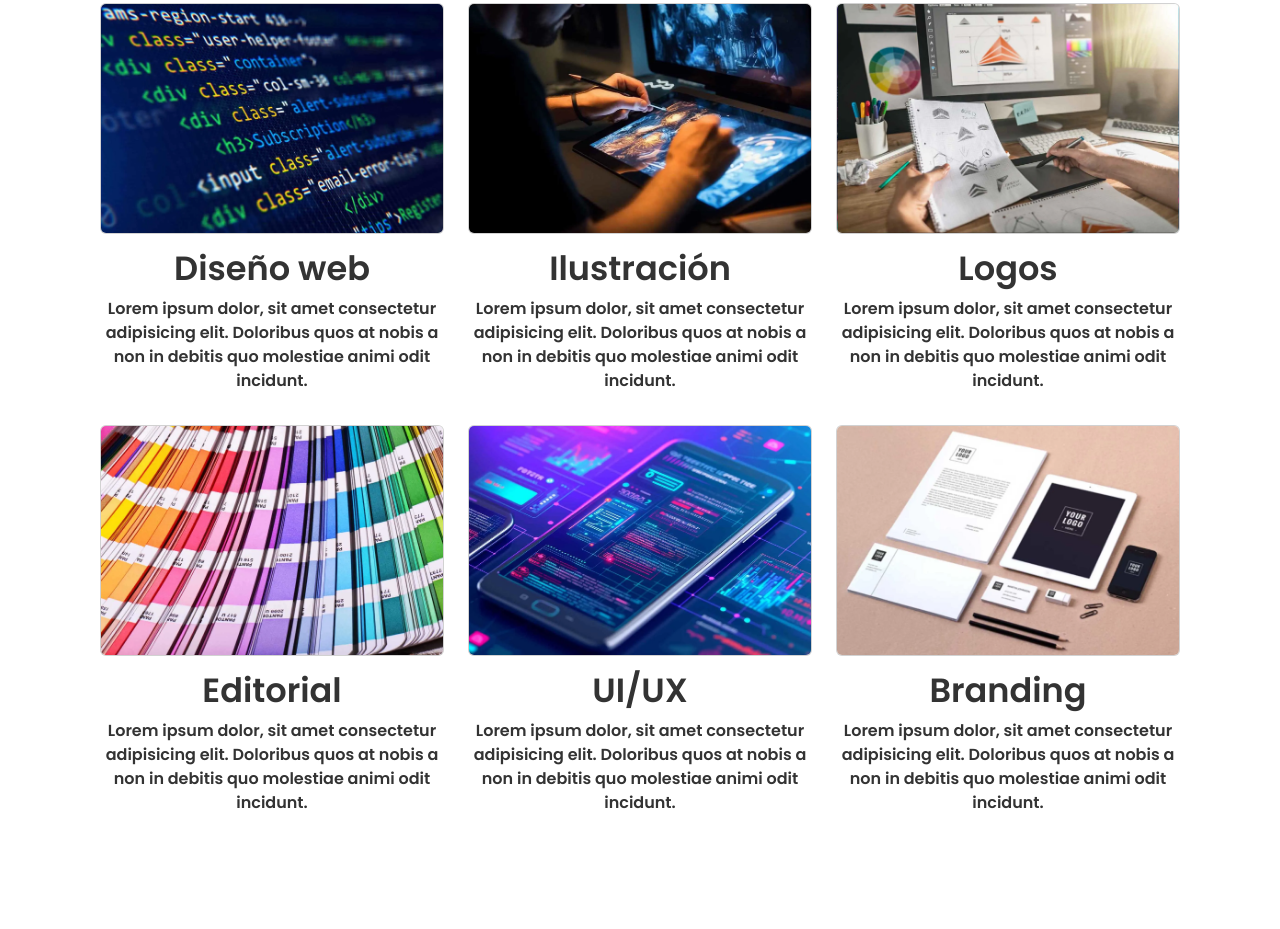
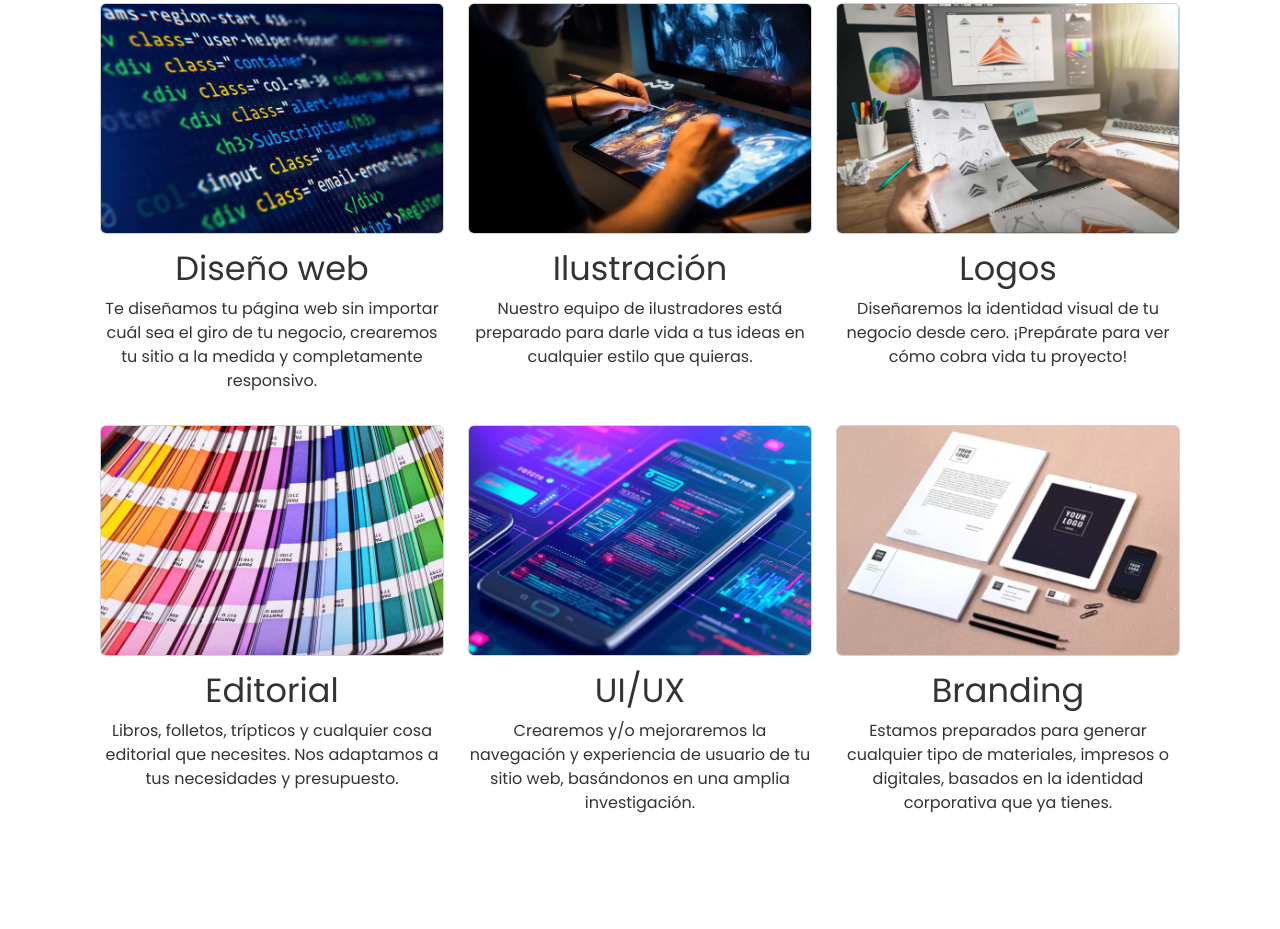
Before and after one commit to Oteruss/PF-OteroRomero, a website: page index.html in a window 1280 px wide. Shown: the part 691-1620 px from the top of the page. Drawn offline with nearby package versions, Linux system fonts and the light colour scheme; a web font is replaced by a local one.

Commit message:
correcciones tipografias

```diff
--- a/index.html
+++ b/index.html
@@ -19,10 +19,10 @@
   <link href="https://cdn.jsdelivr.net/npm/bootstrap@5.3.3/dist/css/bootstrap.min.css" rel="stylesheet"
     integrity="sha384-QWTKZyjpPEjISv5WaRU9OFeRpok6YctnYmDr5pNlyT2bRjXh0JMhjY6hW+ALEwIH" crossorigin="anonymous">
 
-  <!-- <link rel="stylesheet" href="css/bootstrap.min.css"> -->
   <link rel="stylesheet" href="css/main.css">
 
   <link rel="icon" href="assets/icons/logo.svg" type="image/svg+xml">
+
 </head>
 
 <body>
@@ -38,7 +38,6 @@
         </button>
         <div class="offcanvas offcanvas-end" tabindex="-1" id="offcanvasNavbar">
           <div class="offcanvas-header">
-
             <button type="button" class="btn-close" data-bs-dismiss="offcanvas" aria-label="Close"></button>
           </div>
           <div class="offcanvas-body">
@@ -67,21 +66,6 @@
 
   <main>
 
-    <!-- <section class="hero">
-      <div class="hero-content">
-        <div>
-          <img src="./assets/image/heroimg.webp" alt="">
-
-        </div>
-        <h1>¡Bienvenidos!</h1>
-        <p>Estamos comprometidos a resolver cualquier necesidad de diseño que tengan.</p>
-        <div class="d-flex">
-          <a href="./pages/contacto.html" target="_blank" class="btn btn-primary mr-2">Contáctanos</a>
-          <a href="./pages/portafolio.html" class="btn btn-secondary">Ver más</a>
-        </div>
-      </div>
-    </section> -->
-
     <section class="hero">
       <img src="assets/image/heroimg.webp" alt="Imagen del hero" class="hero-bg">
       <div class="hero-content">
@@ -94,52 +78,46 @@
       </div>
     </section>
 
-
-
     <section class="container my-5">
       <h2 class="text-center">Nuestros servicios</h2>
       <div class="row">
         <div class="col-md-4 text-center flip-container">
           <img src="assets/image/html.webp" alt="Código HTML" class="img-fluid card">
           <h3>Diseño web</h3>
-          <p>Lorem ipsum dolor, sit amet consectetur adipisicing elit. Doloribus quos at nobis a non in debitis quo
-            molestiae
-            animi odit incidunt.</p>
+          <p>
+            Te diseñamos tu página web sin importar cuál sea el giro de tu negocio,
+            crearemos tu sitio a la medida y completamente responsivo.
+          </p>
         </div>
         <div class="col-md-4 text-center flip-container">
           <img src="assets/image/ilustracion.webp" alt="Ilustración" class="img-fluid card">
           <h3>Ilustración</h3>
-          <p>Lorem ipsum dolor, sit amet consectetur adipisicing elit. Doloribus quos at nobis a non in debitis quo
-            molestiae
-            animi odit incidunt.</p>
+          <p>Nuestro equipo de ilustradores está preparado para darle vida a tus ideas en cualquier
+            estilo que quieras.</p>
         </div>
         <div class="col-md-4 text-center flip-container">
           <img src="assets/image/logo.webp" alt="Diseño de logos" class="img-fluid card">
           <h3>Logos</h3>
-          <p>Lorem ipsum dolor, sit amet consectetur adipisicing elit. Doloribus quos at nobis a non in debitis quo
-            molestiae
-            animi odit incidunt.</p>
+          <p>Diseñaremos la identidad visual de tu negocio desde cero. ¡Prepárate para ver cómo cobra vida tu proyecto!
+          </p>
         </div>
         <div class="col-md-4 text-center flip-container">
           <img src="assets/image/pantone.webp" alt="Preprensa y diseño editorial" class="img-fluid card">
           <h3>Editorial</h3>
-          <p>Lorem ipsum dolor, sit amet consectetur adipisicing elit. Doloribus quos at nobis a non in debitis quo
-            molestiae
-            animi odit incidunt.</p>
+          <p>Libros, folletos, trípticos y cualquier cosa editorial que necesites. Nos adaptamos a tus necesidades y
+            presupuesto.</p>
         </div>
         <div class="col-md-4 text-center flip-container">
           <img src="assets/image/ux.webp" alt="Diseño de experiencia de usuario" class="img-fluid card">
           <h3>UI/UX</h3>
-          <p>Lorem ipsum dolor, sit amet consectetur adipisicing elit. Doloribus quos at nobis a non in debitis quo
-            molestiae
-            animi odit incidunt.</p>
+          <p>Crearemos y/o mejoraremos la navegación y experiencia de usuario de tu sitio web, basándonos en una amplia
+            investigación.</p>
         </div>
         <div class="col-md-4 text-center flip-container">
           <img src="assets/image/branding.webp" alt="Branding e identidad corporativa" class="img-fluid card">
           <h3>Branding</h3>
-          <p>Lorem ipsum dolor, sit amet consectetur adipisicing elit. Doloribus quos at nobis a non in debitis quo
-            molestiae
-            animi odit incidunt.</p>
+          <p>Estamos preparados para generar cualquier tipo de materiales, impresos o digitales, basados en la identidad
+            corporativa que ya tienes.</p>
         </div>
       </div>
     </section>
@@ -195,8 +173,9 @@
           <li class="nav-item"><a class="nav-link text-white" href="./pages/blog.html">Blog</a></li>
         </ul>
       </nav>
-      <p>&copy; 2024 Diseñado por Oscar Otero</p>
+      <p class="footer-text">&copy; 2024 Diseñado por Oscar Otero</p>
     </div>
+
   </footer>
 
   <script src="https://cdn.jsdelivr.net/npm/bootstrap@5.3.3/dist/js/bootstrap.bundle.min.js"
--- a/scss/base/_fonts.scss
+++ b/scss/base/_fonts.scss
@@ -1,4 +1,4 @@
 @font-face {
     font-family: "Poppins";
-    src: url(/assets/font/Poppins-Regular.ttf);
+    src: url(assets/font/Poppins-Regular.ttf);
 }
--- a/scss/base/_typography.scss
+++ b/scss/base/_typography.scss
@@ -7,28 +7,28 @@ h1 {
 h2 {
     padding-bottom: 2rem;
     font-family: $font-family-primary;
-    font-weight: 600;
+    font-weight: 400;
     color: $primary-color;
     font-size: 32px;
 }
 
 h3 {
     font-family: $font-family-primary;
-    font-weight: 600;
+    font-weight: 400;
     color: $primary-color;
     font-size: 24px;
 }
 
 p {
     font-family: $font-family-primary;
-    font-weight: 600;
+    font-weight: 400;
     color: $primary-color;
     font-size: 16px;
 }
 
-.footer-text {
+ .footer-text {
     color: $light-color;
-    font-size: 16px;
+    font-size: 12px;
 }
 
 strong {
```
Also changed, not shown: pages/blog.html (+3 -2 lines), pages/contacto.html (+1 -1 lines), pages/nosotros.html (+1 -1 lines), pages/portafolio.html (+1 -1 lines), css/main.css, 1 other file.
